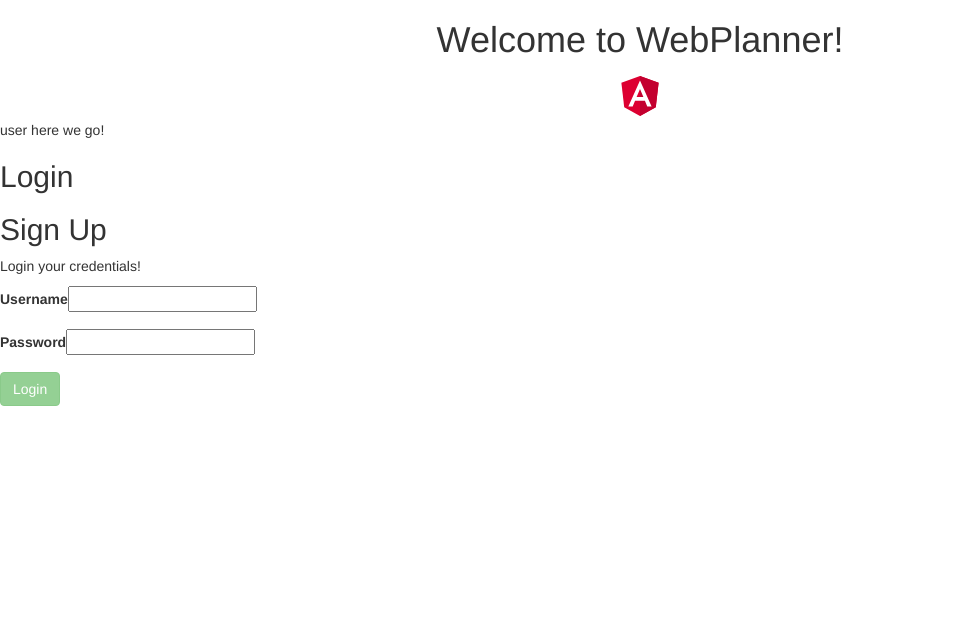
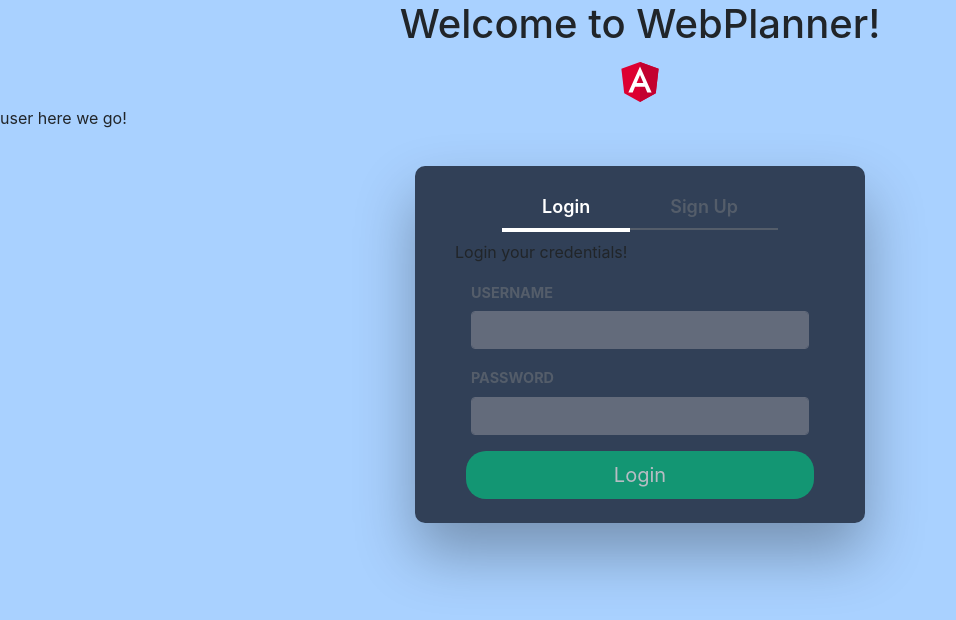
Before and after one commit to Rolo001/WebPlanner, an Angular app: page /user/login in a window 1280 px wide. Shown: the top 620 px of the page, without its empty margins (0-956 px from the left). Built offline with nearby package versions, Linux system fonts and the light colour scheme.

Commit message:
Fixed a bit of CSS styles

```diff
--- a/src/app/user/login/login.component.html
+++ b/src/app/user/login/login.component.html
@@ -2,16 +2,16 @@
   Login your credentials!
 </p>
 
-<form #form='ngForm' autocomplete="off">
+<form #form='ngForm' autocomplete="off" class="mb-4">
   <div class="form-group">
       <label>Username</label>
-      <input #UserName="ngModel" name="UserName" [(ngModel)]="formModel.UserName" required>
+      <input class="form-control" #UserName="ngModel" name="UserName" [(ngModel)]="formModel.UserName" required>
   </div>
   <div class="form-group">
       <label>Password</label>
-      <input #Password="ngModel" name="Password" [(ngModel)]="formModel.Password" required>
+      <input class="form-control" #Password="ngModel" name="Password" [(ngModel)]="formModel.Password" required>
   </div>
   <div class="form-row">
-    <button class="btn btn-success" [disabled]="form.invalid">Login</button>
+    <button type="submit" class="btn btn-lg btn-block" [disabled]="form.invalid">Login</button>
   </div>
 </form>
--- a/src/app/user/register/register.component.html
+++ b/src/app/user/register/register.component.html
@@ -8,6 +8,8 @@
     <input #UserName="ngModel" name="UserName" [(ngModel)]="formModel.UserName" required><br/>
     <input #UserName="ngModel" name="UserName" [(ngModel)]="formModel.UserName" required><br/>
     <input #UserName="ngModel" name="UserName" [(ngModel)]="formModel.UserName" required><br/>
+
+
     <div class="form-row">
       <button class="btn btn-success" [disabled]="form.invalid">Register</button>
     </div>
--- a/src/app/user/user.component.html
+++ b/src/app/user/user.component.html
@@ -2,7 +2,7 @@
   user here we go!
 </p>
 <div class="wrapper">
-  <div class="wrapper-div">
+  <div class="wrapped-div">
     <div class="tab-header">
       <h2 routerLink='/user/login' routerLinkActive='active'>Login</h2>
       <h2 routerLink='/user/register' routerLinkActive='active'>Sign Up</h2>
--- a/src/index.html
+++ b/src/index.html
@@ -6,12 +6,18 @@
   <base href="/">
 
   <meta name="viewport" content="width=device-width, initial-scale=1">
-  <link rel="stylesheet" href="https://stackpath.bootstrapcdn.com/bootstrap/3.4.1/css/bootstrap.min.css"
-    integrity="sha384-HSMxcRTRxnN+Bdg0JdbxYKrThecOKuH5zCYotlSAcp1+c8xmyTe9GYg1l9a69psu"
+
+  <link rel="icon" type="image/x-icon" href="favicon.ico">
+  <link rel="stylesheet" href="https://stackpath.bootstrapcdn.com/bootstrap/4.3.1/css/bootstrap.min.css"
+    integrity="sha384-ggOyR0iXCbMQv3Xipma34MD+dH/1fQ784/j6cY/iJTQUOhcWr7x9JvoRxT2MZw1T"
     crossorigin="anonymous">
-  <link rel="icon" type="image/x-icon" href="favicon.ico">
+
 </head>
 <body>
   <app-root></app-root>
+<script src="https://kit.fontawesome.com/64b187415a.js"></script>
+<script src="https://code.jquery.com/jquery-3.3.1.slim.min.js" integrity="sha384-q8i/X+965DzO0rT7abK41JStQIAqVgRVzpbzo5smXKp4YfRvH+8abtTE1Pi6jizo" crossorigin="anonymous"></script>
+<script src="https://cdnjs.cloudflare.com/ajax/libs/popper.js/1.14.7/umd/popper.min.js" integrity="sha384-UO2eT0CpHqdSJQ6hJty5KVphtPhzWj9WO1clHTMGa3JDZwrnQq4sF86dIHNDz0W1" crossorigin="anonymous"></script>
+<script src="https://stackpath.bootstrapcdn.com/bootstrap/4.3.1/js/bootstrap.min.js" integrity="sha384-JjSmVgyd0p3pXB1rRibZUAYoIIy6OrQ6VrjIEaFf/nJGzIxFDsf4x0xIM+B07jRM" crossorigin="anonymous"></script>
 </body>
 </html>
--- a/src/styles.css
+++ b/src/styles.css
@@ -1 +1,95 @@
 /* You can add global styles to this file, and also import other style files */
+body{
+    background-color: #a9d1ff;;
+}
+
+input.form-control,input.form-control:focus{
+    background-color: #636b7b;
+    color: #fff;
+    border: 1px solid #636b7b;
+
+}
+
+input.form-control:focus{
+    box-shadow: none;
+}
+
+button[type=submit].btn{
+    border-radius: 20px;
+    background-color: #04c582;
+    color: #fff;
+}
+
+div.form-group label:not(.text-danger){
+    color: #545d6a;
+    font-weight: 700;
+}
+
+div.form-group.required>label:first-child:after{
+    content:'*';
+    color: #fff;
+    padding-left: 5px;
+}
+
+#toast-container > div {
+    opacity:1;
+}
+
+.wrapper {
+    display: flex;
+    align-items: center;
+    flex-direction: column;
+    justify-content: center;
+    width: 100%;
+    padding: 20px;
+  }
+
+  .wrapped-div {
+    -webkit-border-radius: 10px 10px 10px 10px;
+    border-radius: 10px 10px 10px 10px;
+    background: #060c1bbb;
+    padding: 30px;
+    width: 90%;
+    max-width: 450px;
+    position: relative;
+    padding: 0px;
+    -webkit-box-shadow: 0 30px 60px 0 rgba(0,0,0,0.3);
+    box-shadow: 0 30px 60px 0 rgba(0,0,0,0.3);
+  }
+
+  /* Tabs */
+.tab-header{
+    text-align: center;
+}
+
+  .tab-header h2.active {
+    color: #fff;
+    border-bottom: 4px solid #fff;
+  }
+
+  .tab-header h2 {
+    text-align: center;
+    font-size: 18px;
+    font-weight: 600;
+    display:inline-block;
+    padding: 30px 40px 10px 40px;
+    cursor: pointer;
+    color: #545d6a;
+    border-bottom: 2px solid #545d6a;
+  }
+
+  .tab-header h2:focus {
+      outline: none;
+  }
+
+  form{
+      margin: 0px 16px;
+  }
+
+ div.form-group input.invalid{
+    border: 1px solid #dc3545;
+ }
+ div.form-group label:first-child{
+    text-transform: uppercase;
+    font-size: 0.9rem;
+ }
```
